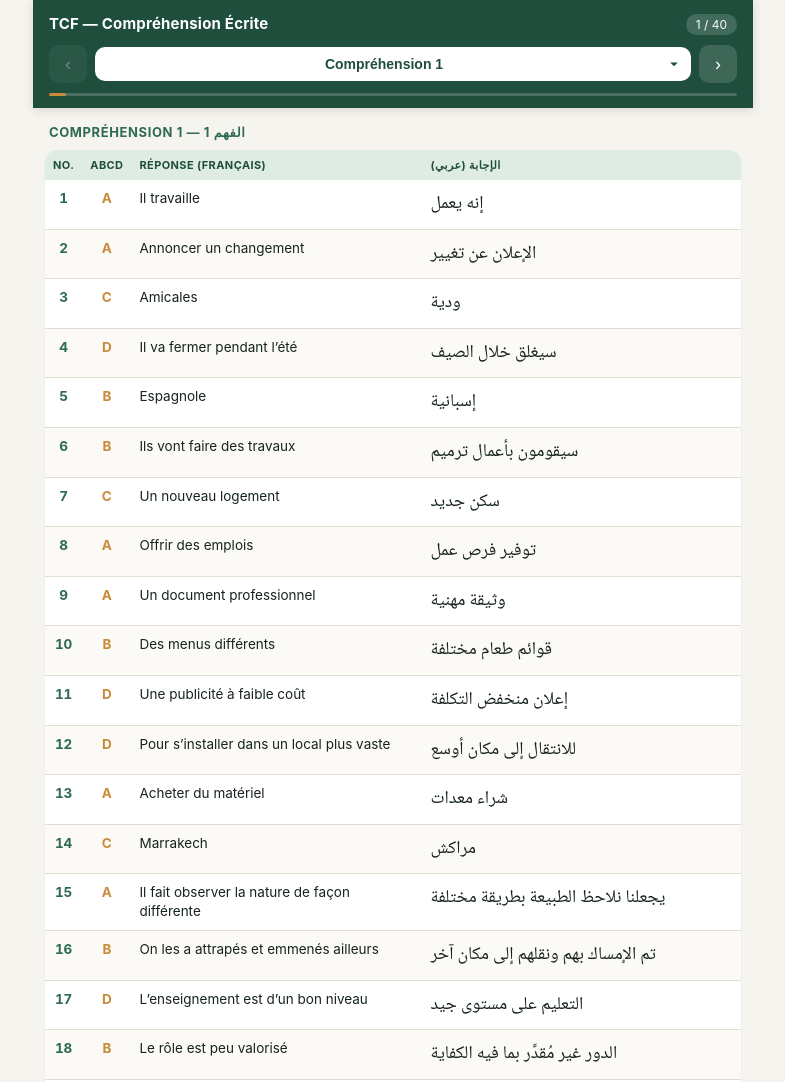
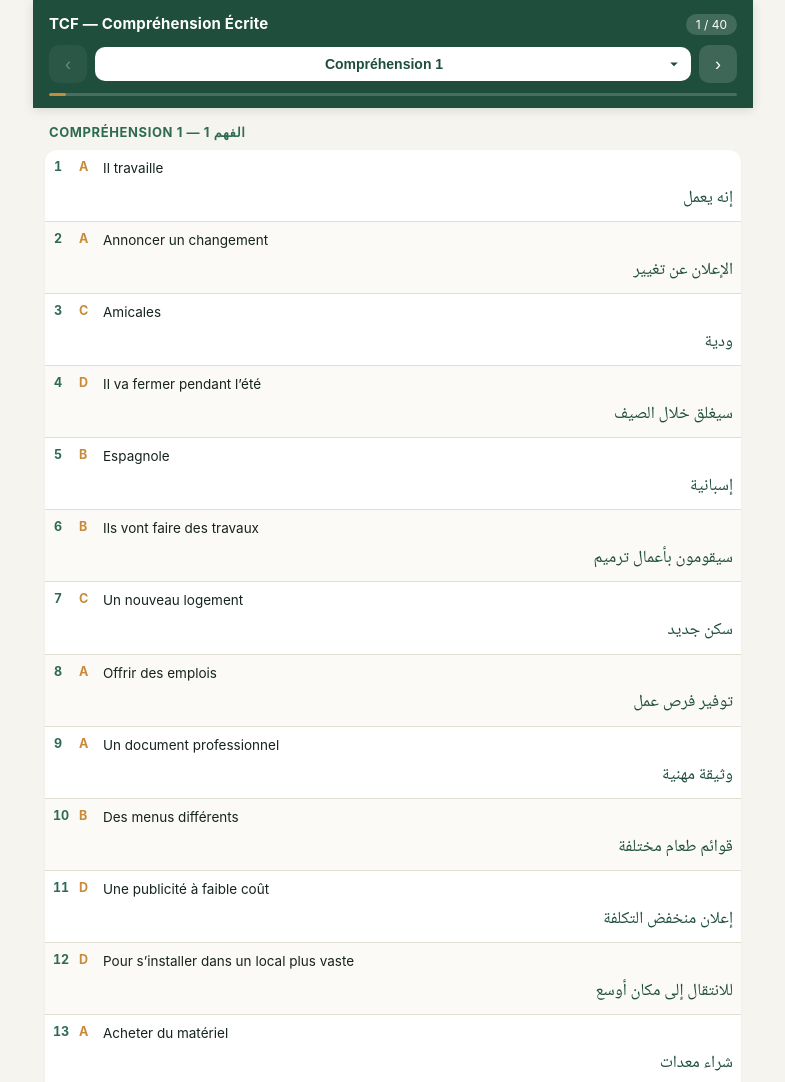
Before and after one commit to aelbehairy/TCF-Exams, a plain HTML site: page index.html in a window 1280 px wide. Shown: the top 1082 px of the page, without its empty margins (247-1032 px from the left). Drawn offline with Linux system fonts and the light colour scheme.

Commit message:
Add files via upload

```diff
--- a/index.html
+++ b/index.html
@@ -132,9 +132,13 @@
     will-change: transform;
   }
   .slide {
-    min-width: 100%;
+    flex: 0 0 100%;
+    width: 100%;
+    max-width: 100%;
+    min-width: 0;
     height: 100%;
     overflow-y: auto;
+    overflow-x: hidden;
     -webkit-overflow-scrolling: touch;
     padding: 14px 12px 40px;
   }
@@ -146,55 +150,59 @@
     margin: 2px 4px 10px;
     font-weight: 700;
   }
-  table {
+  .answers {
     width: 100%;
+    table-layout: fixed;
     border-collapse: collapse;
     background: var(--card);
     border-radius: 12px;
     overflow: hidden;
     box-shadow: 0 1px 3px rgba(0,0,0,0.05);
   }
-  thead th {
-    background: var(--green-soft);
-    color: var(--green-deep);
-    font-size: 11px;
-    text-transform: uppercase;
-    letter-spacing: 0.4px;
-    padding: 8px 8px;
-    text-align: left;
-    font-weight: 700;
-  }
-  th.ar-h, td.ar {
-    text-align: left;
-    direction: rtl;
-  }
-  tbody tr:nth-child(even) { background: #fbfaf6; }
-  tbody tr + tr td { border-top: 1px solid var(--line); }
-  td {
+  .answers tr:nth-child(even) { background: #fbfaf6; }
+  .answers tr + tr td { border-top: 1px solid var(--line); }
+  .answers td {
     padding: 9px 8px;
     vertical-align: top;
-    font-size: 13.5px;
-    line-height: 1.4;
   }
   td.num {
-    width: 26px;
+    width: 24px;
     text-align: center;
     font-weight: 700;
     color: var(--green-mid);
+    font-size: 12.5px;
     font-variant-numeric: tabular-nums;
   }
   td.letter {
-    width: 24px;
+    width: 22px;
     text-align: center;
     font-weight: 700;
     color: var(--accent);
+    font-size: 12.5px;
   }
-  td.fr { width: 42%; }
-  td.ar {
-    width: 46%;
+  td.answer {
+    width: auto;
+    overflow: hidden;
+  }
+  .fr-line {
+    white-space: nowrap;
+    overflow-x: auto;
+    -webkit-overflow-scrolling: touch;
+    font-size: 13.5px;
+    line-height: 1.4;
+    color: var(--ink);
+    padding-bottom: 3px;
+    scrollbar-width: none;
+  }
+  .fr-line::-webkit-scrollbar { display: none; }
+  .ar-line {
+    direction: rtl;
+    text-align: right;
     font-family: 'NotoNaskhArabic', 'Traditional Arabic', serif;
-    font-size: 18px;
-    line-height: 1.7;
+    font-size: 17px;
+    line-height: 1.6;
+    color: var(--green-deep);
+    margin-top: 4px;
   }
   footer {
     padding: 10px 16px 16px;
@@ -255,22 +263,21 @@ DATA.forEach((sec, idx) => {
     rowsHtml += `<tr>
       <td class="num">${r.no}</td>
       <td class="letter">${r.letter}</td>
-      <td class="fr">${escapeHtml(r.fr)}</td>
-      <td class="ar">${escapeHtml(r.ar)}</td>
+      <td class="answer">
+        <div class="fr-line">${escapeHtml(r.fr)}</div>
+        <div class="ar-line">${escapeHtml(r.ar)}</div>
+      </td>
     </tr>`;
   });
 
   slide.innerHTML = `
     <h2>Compréhension ${sec.num} — الفهم ${sec.num}</h2>
-    <table>
-      <thead>
-        <tr>
-          <th>No.</th>
-          <th>ABCD</th>
-          <th>Réponse (Français)</th>
-          <th class="ar-h">الإجابة (عربي)</th>
-        </tr>
-      </thead>
+    <table class="answers">
+      <colgroup>
+        <col style="width:26px">
+        <col style="width:24px">
+        <col>
+      </colgroup>
       <tbody>${rowsHtml}</tbody>
     </table>
   `;
```
